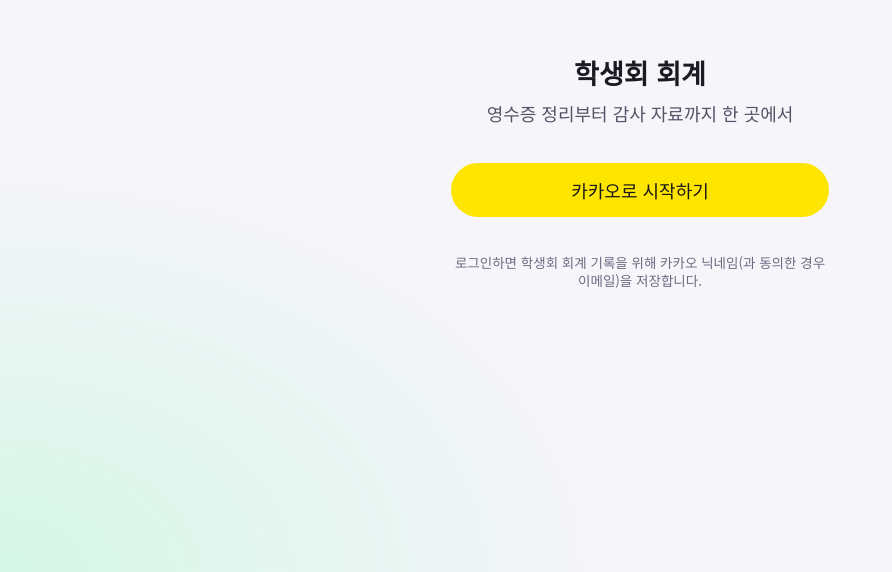
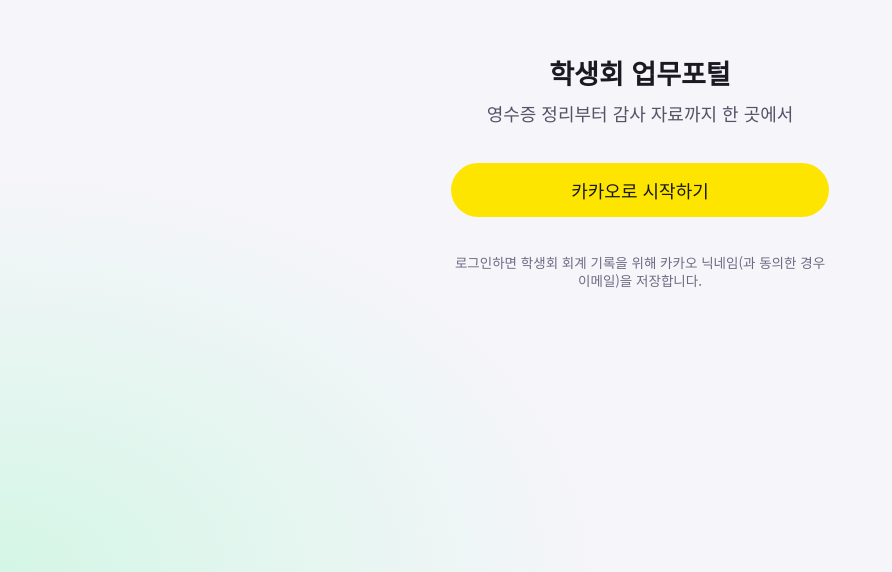
Before and after one commit to yongjun914/individual-pj, a Next.js app: page /login in a window 1280 px wide. Shown: the part 228-800 px from the top of the page, without its empty margins (0-892 px from the left). Built offline with nearby package versions, Linux system fonts and the light colour scheme.

Commit message:
Rename the app to 학생회 업무포털
- Use the new name in the top bar, page titles, PWA manifest, login
  heading, and the evidence PDF creator field

```diff
--- a/src/app/(app)/audit/exporters.ts
+++ b/src/app/(app)/audit/exporters.ts
@@ -374,7 +374,7 @@ export async function buildEvidencePdf(
   const { PDFDocument } = await import("pdf-lib");
   const pdf = await PDFDocument.create();
   pdf.setTitle(`${meta.orgName} ${meta.termName} 지출 증빙`);
-  pdf.setCreator("학생회 회계");
+  pdf.setCreator("학생회 업무포털");
 
   // 페이지 계획: 영수증은 장마다 1쪽, 사유서·없음은 1쪽
   const pagesOf = (r: AuditRow) => Math.max(1, r.receipts.length);
--- a/src/app/layout.tsx
+++ b/src/app/layout.tsx
@@ -17,13 +17,13 @@ const geistMono = Geist_Mono({
 
 export const metadata: Metadata = {
   title: {
-    default: "학생회 회계",
-    template: "%s | 학생회 회계",
+    default: "학생회 업무포털",
+    template: "%s | 학생회 업무포털",
   },
   description: "학생회 영수증 관리와 감사 자료 자동 생성",
   appleWebApp: {
     capable: true,
-    title: "학생회 회계",
+    title: "학생회 업무포털",
     statusBarStyle: "default",
   },
 };
--- a/src/app/login/page.tsx
+++ b/src/app/login/page.tsx
@@ -18,7 +18,7 @@ export default function LoginPage({ searchParams }: PageProps<"/login">) {
   return (
     <main className="mx-auto flex w-full max-w-sm flex-1 flex-col justify-center gap-8 px-6 py-16">
       <div className="space-y-2 text-center">
-        <h1 className="text-2xl font-semibold">학생회 회계</h1>
+        <h1 className="text-2xl font-semibold">학생회 업무포털</h1>
         <p className="text-zinc-600 dark:text-zinc-400">
           영수증 정리부터 감사 자료까지 한 곳에서
         </p>
--- a/src/app/manifest.ts
+++ b/src/app/manifest.ts
@@ -2,8 +2,8 @@ import type { MetadataRoute } from "next";
 
 export default function manifest(): MetadataRoute.Manifest {
   return {
-    name: "학생회 회계",
-    short_name: "학생회 회계",
+    name: "학생회 업무포털",
+    short_name: "학생회 업무포털",
     description: "학생회 영수증 관리와 감사 자료 자동 생성",
     start_url: "/",
     display: "standalone",
--- a/src/components/app-nav.tsx
+++ b/src/components/app-nav.tsx
@@ -69,7 +69,7 @@ export function TopBar({ user }: { user: NavUser | null }) {
       <div className="mx-auto flex h-16 max-w-6xl items-center gap-4 px-4 md:px-8 xl:gap-6">
         <Link href="/" className="flex shrink-0 items-center gap-2 font-bold">
           <Image src="/icons/icon-192.png" alt="" width={36} height={36} priority className="h-9 w-9 rounded-lg" />
-          <span className="text-lg">학생회 회계</span>
+          <span className="text-lg">학생회 업무포털</span>
         </Link>
 
         <nav aria-label="주 메뉴" className="hidden flex-1 items-center gap-0.5 lg:flex">
@@ -249,7 +249,7 @@ export function TopBarPlaceholder() {
       <div className="mx-auto flex h-16 max-w-6xl items-center gap-4 px-4 md:px-8 xl:gap-6">
         <Link href="/" className="flex shrink-0 items-center gap-2 font-bold">
           <Image src="/icons/icon-192.png" alt="" width={36} height={36} priority className="h-9 w-9 rounded-lg" />
-          <span className="text-lg">학생회 회계</span>
+          <span className="text-lg">학생회 업무포털</span>
         </Link>
       </div>
     </header>
```
